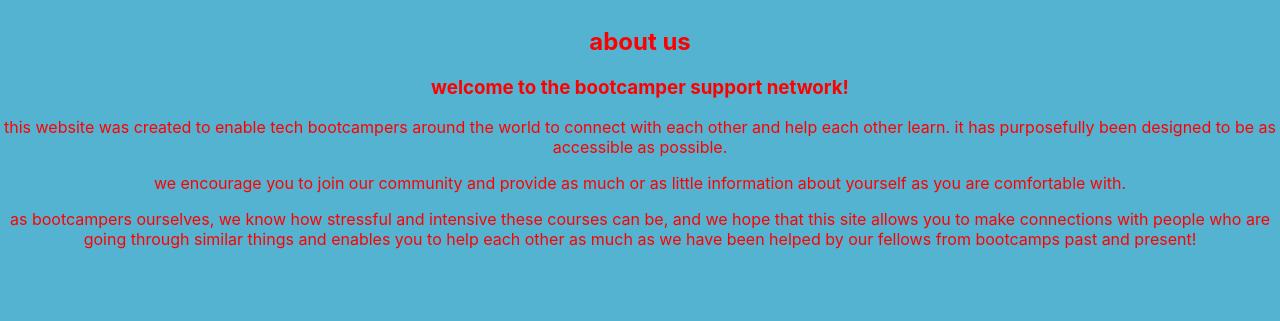
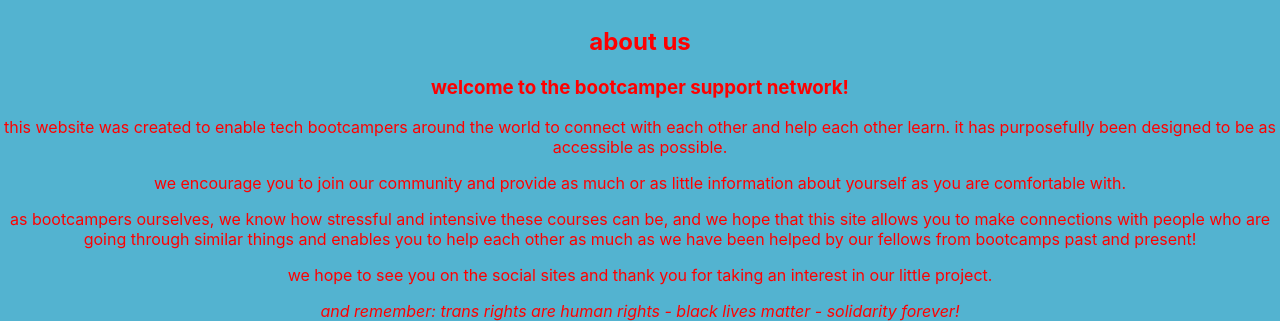
Before and after one commit to DionneSD/School-of-Code-Week-9-Project_BSN_FrontEnd, a React app in the folder functional-nonsense-frontend/: page / in a window 1280 px wide. Shown: the part 482-803 px from the top of the page. Built offline with nearby package versions, Linux system fonts and the light colour scheme.

Commit message:
landing page text and tidy done

```diff
--- a/functional-nonsense-frontend/src/components/Pages/LandingPage/landingPage.js
+++ b/functional-nonsense-frontend/src/components/Pages/LandingPage/landingPage.js
@@ -6,7 +6,7 @@ export default function LandingPage() {
     <div>
       <h1>bootcamper support network</h1>
       <figure className="image">
-        <img id="image" src="https://hips.hearstapps.com/hmg-prod.s3.amazonaws.com/images/dog-puppy-on-garden-royalty-free-image-1586966191.jpg" alt="insert here"/>
+        <img id="image" src="https://media.istockphoto.com/id/1285126883/photo/group-multiracial-friends-having-fun-outdoor-happy-mixed-race-people-taking-selfie-together.jpg?s=612x612&w=0&k=20&c=jZbQHkSHJY45o6UKlr7nt1aJ-sMIMHUNCsVYc6syY3U=" alt="a group of people"/>
       </figure>
       <div className="about-box">
         <h2>about us</h2>
@@ -14,7 +14,8 @@ export default function LandingPage() {
         <p>this website was created to enable tech bootcampers around the world to connect with each other and help each other learn. it has purposefully been designed to be as accessible as possible.</p>
         <p>we encourage you to join our community and provide as much or as little information about yourself as you are comfortable with.</p>
         <p>as bootcampers ourselves, we know how stressful and intensive these courses can be, and we hope that this site allows you to make connections with people who are going through similar things and enables you to help each other as much as we have been helped by our fellows from bootcamps past and present!</p>
-        <p></p>
+        <p>we hope to see you on the social sites and thank you for taking an interest in our little project.</p>
+        <p><i>and remember: trans rights are human rights - black lives matter - solidarity forever!</i></p>
       </div>
     </div>
   )
```
Also changed, not shown: functional-nonsense-frontend/src/components/Pages/LandingPage/landingPage.css (indentation only).
